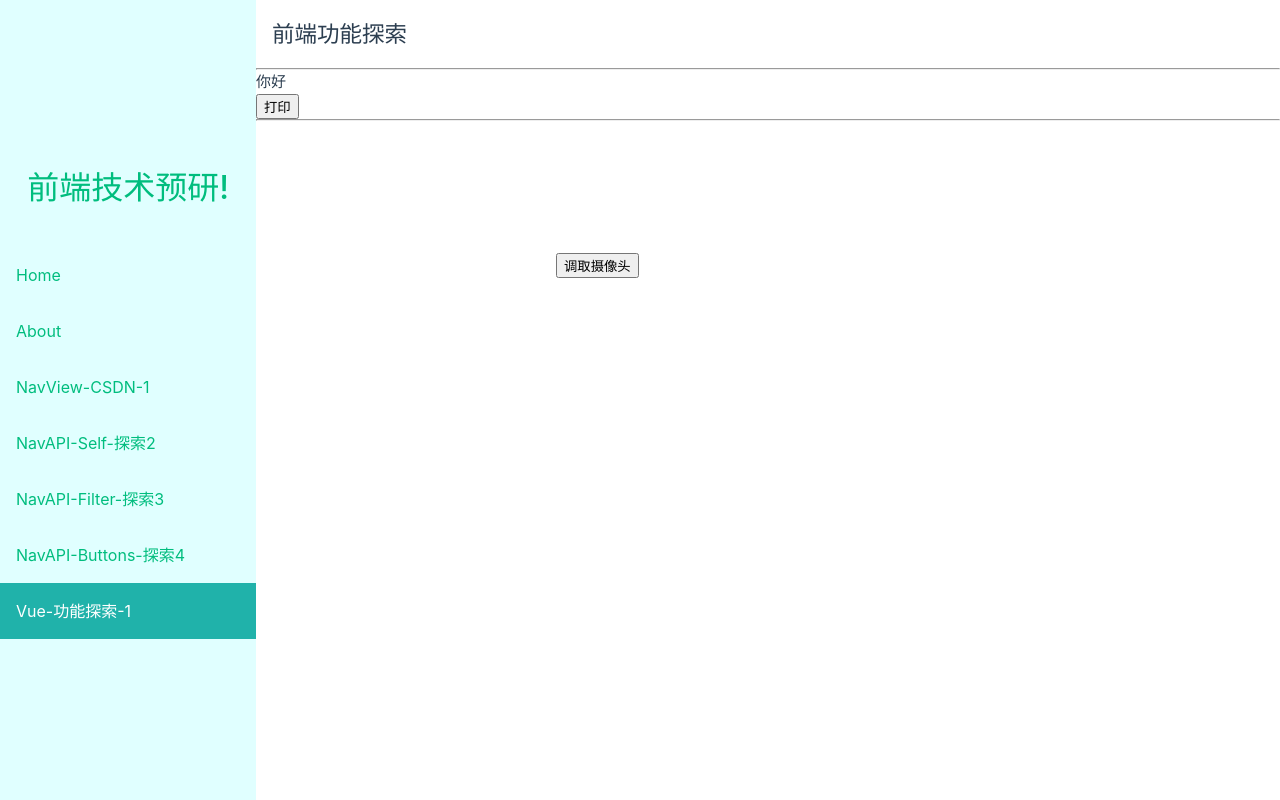
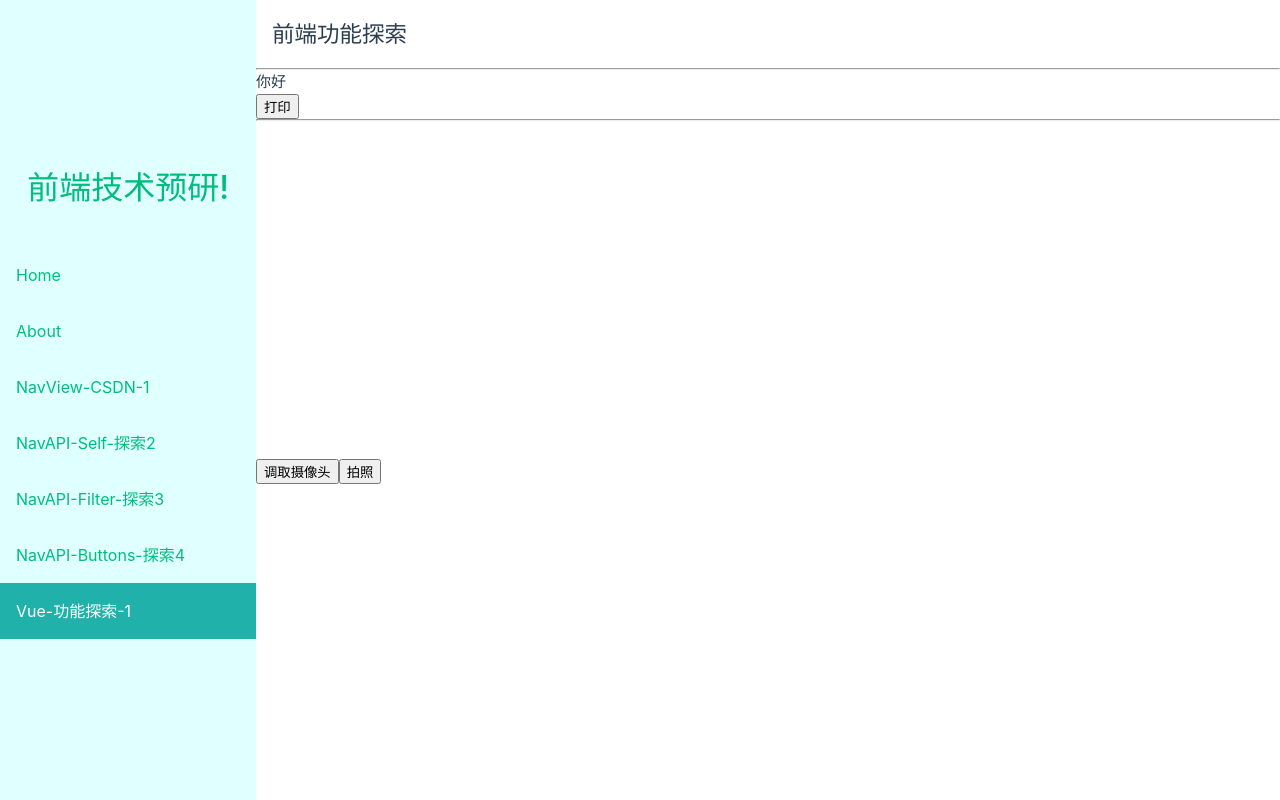
Before and after one commit to CoderLeoD/my-electron-app, a Vue app in the folder vue-demo/: page /preResearch in a window 1280 px wide. Built offline with nearby package versions, Linux system fonts and the light colour scheme.

Commit message:
take a photo

```diff
--- a/vue-demo/src/views/PreResearch.vue
+++ b/vue-demo/src/views/PreResearch.vue
@@ -5,13 +5,18 @@
     <p>你好</p>
   </div>
   <button @click="printBtn">打印</button>
-  <hr>
+  <hr />
   <video ref="video" autoplay></video>
+  <section>
+    <canvas id="canvas"></canvas>
+  </section>
+  <section><img src="" alt="" id="img" /></section>
   <button @click="getCamera">调取摄像头</button>
+  <button @click="tackcapture">拍照</button>
 </template>
 
 <script setup>
-import { ref } from 'vue';
+import { ref } from 'vue'
 
 // import pdf from 'vue-pdf'
 
@@ -55,6 +60,38 @@ function getCamera() {
     alert('您的浏览器不支持摄像头调用')
   }
 }
+function tackcapture() {
+  // 需要判断媒体流是否就绪
+  const canvas = document.querySelector('#canvas')
+  const video = document.querySelector('#video')
+  const img = document.querySelector('#img')
+  const context = canvas.getContext('2d')
+  const width = 320 // 视频和canvas的宽度
+  let height = 0 //
+  let streaming = true // 是否开始捕获媒体
+  if (streaming) {
+    context.drawImage(video, 0, 0, 350, 200) // 将视频画面捕捉后绘制到canvas里面
+    img.src = canvas.toDataURL('image/png') // 将canvas的数据传送到img里
+    alert(img.src) // 这边的值可以传入后端
+  }
+
+  // 监听视频流就位事件,即视频可以播放了
+  video.addEventListener(
+    'canplay',
+    function() {
+      if (!streaming) {
+        height = video.videoHeight / (video.videoWidth / width)
+
+        video.setAttribute('width', width)
+        video.setAttribute('height', height)
+        canvas.setAttribute('width', width)
+        canvas.setAttribute('height', height)
+        streaming = true
+      }
+    },
+    false
+  )
+}
 </script>
 
 <style scoped>
```
